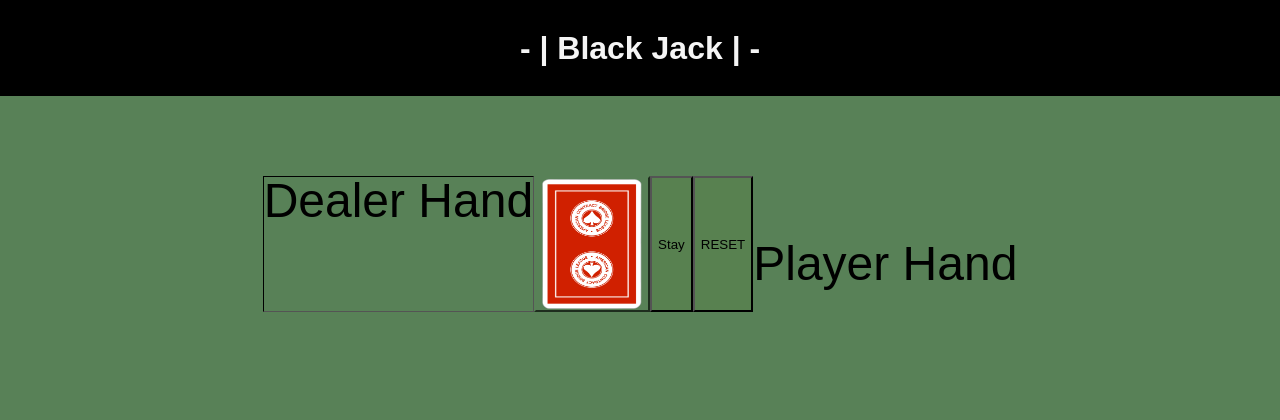
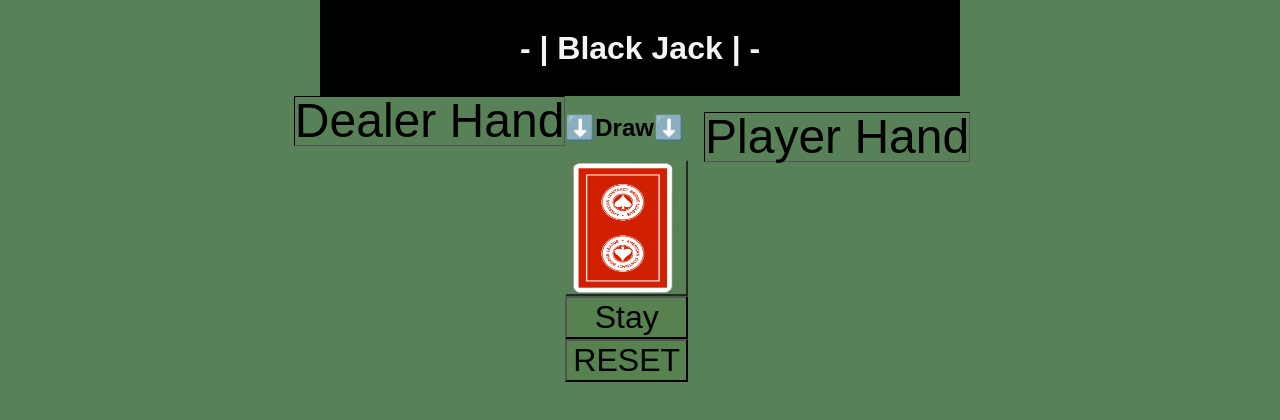
Before and after one commit to Dantezinfern0/black-jack, a website: page public/index.html in a window 1280 px wide. Drawn offline with Linux system fonts and the light colour scheme.

Commit message:
styling changes

```diff
--- a/public/index.html
+++ b/public/index.html
@@ -15,9 +15,12 @@
       <section class="dealer-hand">
         <footer class="dealer-message">Dealer Hand</footer>
       </section>
+      <div class="buttons">
+        <h2>⬇️Draw⬇️</h2>
         <button class="draw-button">
           <img src="/card-back/red_back.png" alt="card back" />
         </button>
+
         <button class="stand-button">Stay</button>
         <button
           class="reset-button"
@@ -26,8 +29,8 @@
         >
           RESET
         </button>
-      <section>
-        <ul class="card-draw"></ul>
+      </div>
+      <section class="card-draw">
         <footer class="player-message">Player Hand</footer>
       </section>
     </main>
--- a/public/screen.css
+++ b/public/screen.css
@@ -15,14 +15,13 @@ h1 {
   text-align: center;
   color: whitesmoke;
   background-color: black;
-  margin: 0;
+  margin: 0 20rem 0 20rem;
   padding: 2rem;
 }
 main {
   display: flex;
   align-content: space-around;
   justify-content: center;
-  padding: 5rem;
   background-color: #588157;
 }
 img {
@@ -31,6 +30,15 @@ img {
 }
 footer {
   font-size: 3rem;
+}
+footer {
+  border-style: inset;
+  border-color: black;
+  border-width: 1px;
+}
+button {
+  background-color: #588150;
+  font-size: 2rem;
 }
 .card-draw {
   list-style: none;
@@ -44,14 +52,7 @@ footer {
   background-color: #588157;
   border-color: #588157;
 }
-.dealer-hand {
-  border-style: inset;
-  border-color: black;
-  border-width: 1px;
+.buttons {
+  display: flex;
+  flex-direction: column;
 }
-.stand-button {
-  background-color: #588150;
-}
-.reset-button {
-  background-color: #588150;
-}
```
Lines whose indentation alone changed are shown as unchanged.
